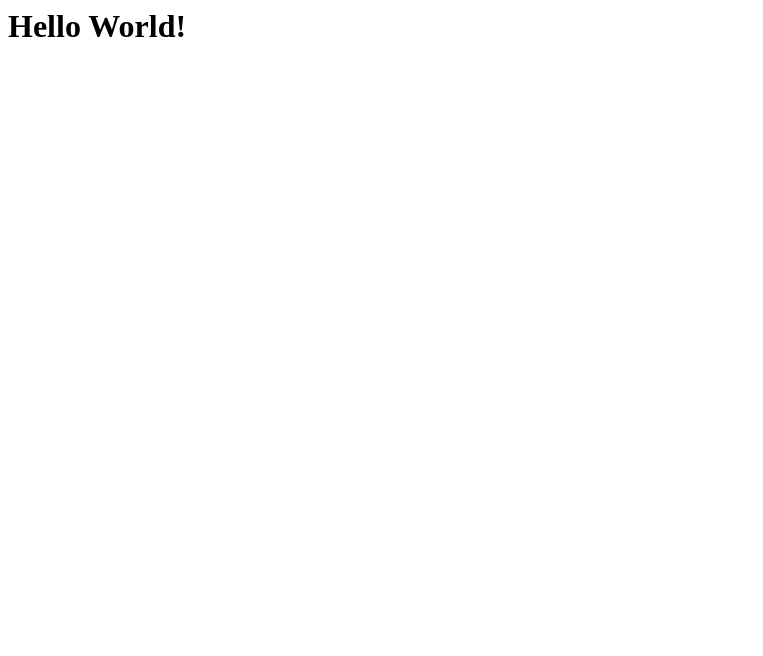
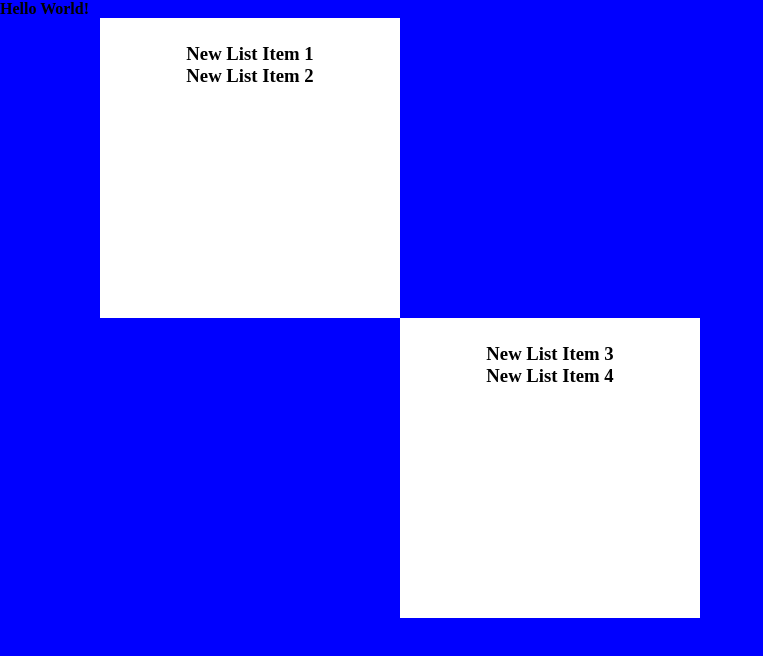
Before and after one commit to amclean0395/Andys-First-Site, a plain HTML site: page index.html in a window 1280 px wide. Shown: the whole page, without its empty margins (0-763 px from the left). Drawn offline with Linux system fonts and the light colour scheme.

Commit message:
First edits, after attaching style.css

```diff
--- a/index.html
+++ b/index.html
@@ -1,8 +1,21 @@
 <html lang="en">
   <head>
+    <link rel="stylesheet" href="style.css" />
     <title>Andy's First Site!</title>
   </head>
   <body>
     <h1>Hello World!</h1>
+    <div id="title-box">
+      <ol>
+        <h3> New List Item 1</h3>
+        <h3> New List Item 2</h3>
+      </ol>
+    </div>
+    <div id="title-box-2">
+        <ol>
+          <h3> New List Item 3</h3>
+          <h3> New List Item 4</h3>
+        </ol>
+      </div>
   </body>
 </html>
--- a/style.css
+++ b/style.css
@@ -1,3 +1,36 @@
+
+* {
+    margin: 0;
+    padding: 0;
+    -moz-box-sizing: border-box;
+    -webkit-box-sizing: border-box;
+    box-sizing: border-box;
+  }
+
 body {
     background: blue;
 }
+
+h1 {
+    font-size: medium;
+}
+
+h3 {
+    text-align: center;
+}
+
+#title-box {
+    width: 300px;
+    height: 300px;
+    background: white;
+    margin-left: 100px;
+    padding-top: 25px;
+}
+
+#title-box-2 {
+    width: 300px;
+    height: 300px;
+    background: white;
+    margin-left: 400px;
+    padding-top: 25px;
+}
```
